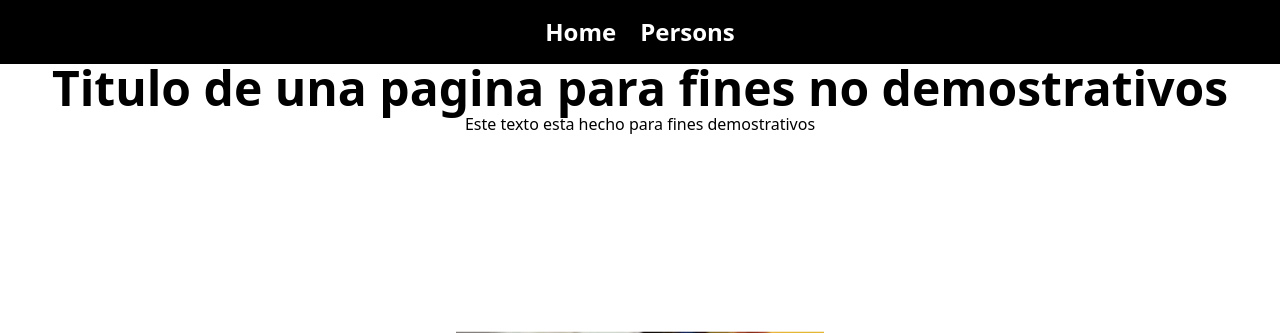
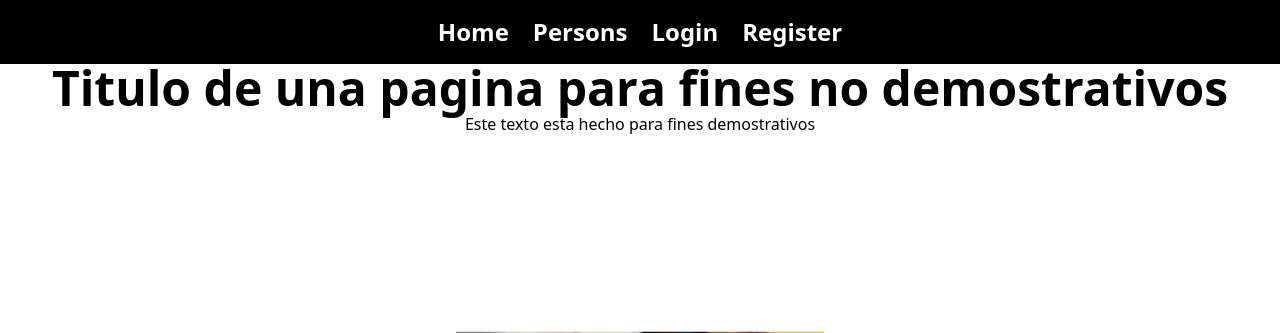
Before and after one commit to jowi74/proyecto-python, a Django app: page / in a window 1280 px wide. Shown: the top 333 px of the page. Run offline with Django 5.2, Linux system fonts and the light colour scheme; some libraries are stand-ins or nearby versions.

Commit message:
creacion de la pagina login y logout

```diff
--- a/theme/static/css/dist/styles.css
+++ b/theme/static/css/dist/styles.css
@@ -7,6 +7,7 @@
       "Segoe UI Emoji", "Segoe UI Symbol", "Noto Color Emoji";
     --font-mono: ui-monospace, SFMono-Regular, Menlo, Monaco, Consolas, "Liberation Mono",
       "Courier New", monospace;
+    --color-red-400: oklch(70.4% 0.191 22.216);
     --color-blue-700: oklch(48.8% 0.243 264.376);
     --color-fuchsia-500: oklch(66.7% 0.295 322.15);
     --color-gray-600: oklch(44.6% 0.03 256.802);
@@ -232,6 +233,9 @@
     --tw-scale-z: 50%;
     scale: var(--tw-scale-x) var(--tw-scale-y);
   }
+  .items-center {
+    align-items: center;
+  }
   .justify-center {
     justify-content: center;
   }
@@ -324,6 +328,11 @@
   @media (hover: hover) {
     .hover\:text-fuchsia-500:hover {
       color: var(--color-fuchsia-500);
+    }
+  }
+  @media (hover: hover) {
+    .hover\:text-red-400:hover {
+      color: var(--color-red-400);
     }
   }
 }
--- a/theme/templates/base.html
+++ b/theme/templates/base.html
@@ -1,30 +1,44 @@
-<!DOCTYPE html>
-{% load static tailwind_tags %} {%load static%}
+<!DOCTYPE html> {% load static tailwind_tags %} {% load static %}
 <html>
+
 <head>
     <title>
-        {% block title %}
-            default content
-        {% endblock title %}
+        {% block title %} default content {% endblock title %}
     </title>
-    <meta charset="UTF-8">
-    {% tailwind_css %}
+    <meta charset="UTF-8"> {% tailwind_css %}
 </head>
 
 <body>
     <header class="bg-black">
-        <nav class="flex justify-center space-x-6 py-4">
-                <a href="{% url 'homepage' %}" class="text-2xl text-white font-bold hover:text-fuchsia-500"> Home</a>
-                <a href="{% url 'apppage' %}" class="text-2xl text-white font-bold hover:text-fuchsia-500"> Persons</a>
+        <nav class="flex justify-center space-x-6 py-4 items-center">
+
+            <a href="{% url 'homepage' %}" class="text-2xl text-white font-bold hover:text-fuchsia-500">Home</a>
+            <a href="{% url 'apppage' %}" class="text-2xl text-white font-bold hover:text-fuchsia-500">Persons</a> {% if request.user.is_authenticated %}
+
+            <span class="text-2xl text-white font-bold">Logged as: {{ request.user.username }}</span>
+
+            <form action="{% url 'users:logout' %}" method="post">
+                {% csrf_token %}
+                <button type="submit" class="text-2xl text-white font-bold hover:text-fuchsia-500">
+        Logout
+    </button>
+            </form>
+
+
+            {% else %}
+
+            <a href="{% url 'users:login' %} " class="text-2xl text-white font-bold hover:text-fuchsia-500 ">Login</a>
+            <a href="{% url 'users:register' %} " class="text-2xl text-white font-bold hover:text-fuchsia-500 ">Register</a> {% endif %}
+
         </nav>
     </header>
-<main>
-    {% block content %}
-        Arriba estan los botone
-        {% block person %}
+
+    <main>
+        {% block content %} Arriba estan los botone {% block person %}
         <div></div>
-        {% endblock %}
-    {% endblock content%}
-</main>
+        {% endblock %} {% endblock content %}
+    </main>
+
 </body>
+
 </html>
--- /dev/null
+++ b/users/templates/users/login.html
@@ -0,0 +1,6 @@
+<h1 class="text-8xl font-[Times New Roman]">Login form!</h1>
+
+<form class="text-center" action="/users/login/" method="post">
+    {% csrf_token %} {{ form }}
+    <button type="submit">Submit form!</button>
+</form>
--- a/users/urls.py
+++ b/users/urls.py
@@ -1,6 +1,10 @@
 from django.urls import path
 from . import views
 
+app_name = 'users'
+
 urlpatterns = [
     path('register/', views.register_view, name='register'),
+    path('login/', views.login_view, name='login'),
+    path('logout/', views.logout_user, name='logout'),
 ]
```
Also changed, not shown: users/views.py (+23 -3 lines).
